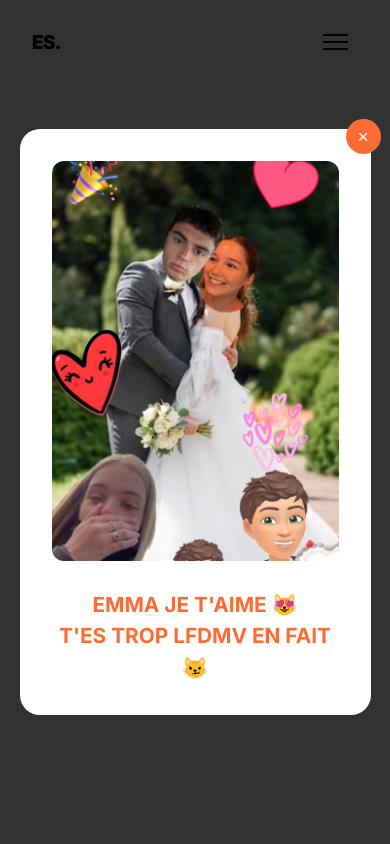
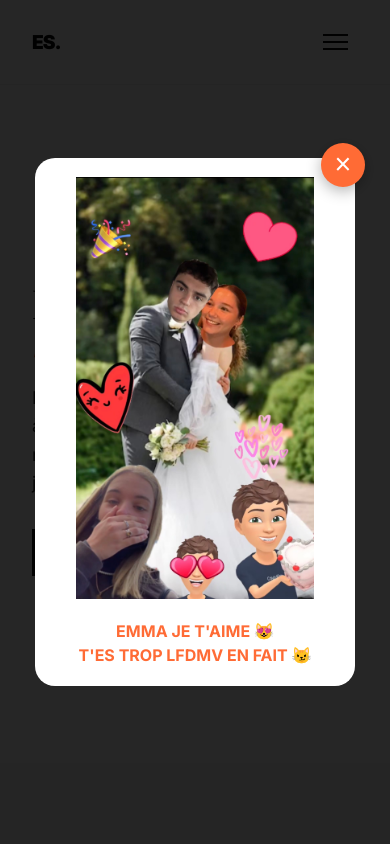
Before and after one commit to theodevelop/portfolio.github.io, a plain HTML site: page index.html in a window 390 px wide. Shown: the top 844 px of the page. Drawn offline with nearby package versions, Linux system fonts and the light colour scheme.

Commit message:
eheheh surprise

```diff
--- a/index.html
+++ b/index.html
@@ -162,62 +162,89 @@
         .love-popup-overlay {
             position: fixed;
             top: 0; left: 0; right: 0; bottom: 0;
-            background: rgba(0,0,0,0.8);
+            background: rgba(0,0,0,0.85);
             display: flex;
             justify-content: center;
             align-items: center;
-            z-index: 9999;
+            z-index: 99999;
+            padding: 1rem;
             animation: fadeIn 0.5s ease;
+            overflow-y: auto;
         }
         .love-popup {
             background: white;
-            padding: 2rem;
+            padding: 1.5rem;
             border-radius: 20px;
             text-align: center;
-            max-width: 90%;
-            width: 400px;
+            max-width: 95%;
+            width: 350px;
             animation: popIn 0.5s ease;
             position: relative;
+            margin: auto;
         }
         .love-popup img {
             width: 100%;
-            max-height: 400px;
-            object-fit: cover;
+            max-height: 60vh;
+            object-fit: contain;
             border-radius: 12px;
-            margin-bottom: 1.5rem;
+            margin-bottom: 1rem;
         }
         .love-popup p {
-            font-size: 1.3rem;
+            font-size: 1.1rem;
             font-weight: 700;
             color: var(--accent);
             line-height: 1.5;
+            margin: 0;
         }
         .love-popup .close-btn {
             position: absolute;
-            top: -10px;
-            right: -10px;
-            width: 35px;
-            height: 35px;
+            top: -12px;
+            right: -12px;
+            width: 40px;
+            height: 40px;
             background: var(--accent);
             color: white;
             border: none;
             border-radius: 50%;
-            font-size: 1.2rem;
+            font-size: 1.5rem;
             cursor: pointer;
             display: flex;
             align-items: center;
             justify-content: center;
+            box-shadow: 0 4px 15px rgba(0,0,0,0.3);
+            -webkit-tap-highlight-color: transparent;
         }
         .love-popup-overlay.hidden { display: none; }
         @keyframes fadeIn { from { opacity: 0; } to { opacity: 1; } }
         @keyframes popIn { from { transform: scale(0.8); opacity: 0; } to { transform: scale(1); opacity: 1; } }
+
+        @media (max-width: 768px) {
+            .love-popup {
+                width: 90%;
+                max-width: 320px;
+                padding: 1.2rem;
+            }
+            .love-popup img {
+                max-height: 50vh;
+            }
+            .love-popup p {
+                font-size: 1rem;
+            }
+            .love-popup .close-btn {
+                width: 44px;
+                height: 44px;
+                font-size: 1.8rem;
+                top: -15px;
+                right: -10px;
+            }
+        }
     </style>
 </head>
 <body>
     <!-- Popup Love -->
-    <div class="love-popup-overlay" id="lovePopup">
+    <div class="love-popup-overlay" id="lovePopup" onclick="closePopupOutside(event)">
         <div class="love-popup">
-            <button class="close-btn" onclick="closePopup()">×</button>
+            <button class="close-btn" onclick="closePopup()" ontouchend="closePopup()">×</button>
             <img src="./emma_jtm.jpg" alt="Emma je t'aime">
             <p>EMMA JE T'AIME 😻<br>T'ES TROP LFDMV EN FAIT 😼</p>
         </div>
@@ -400,6 +427,11 @@
         function closePopup() {
             document.getElementById('lovePopup').classList.add('hidden');
         }
+        function closePopupOutside(event) {
+            if (event.target.id === 'lovePopup') {
+                closePopup();
+            }
+        }
 
         function toggleMenu() {
             document.querySelector('.hamburger').classList.toggle('active');
```
